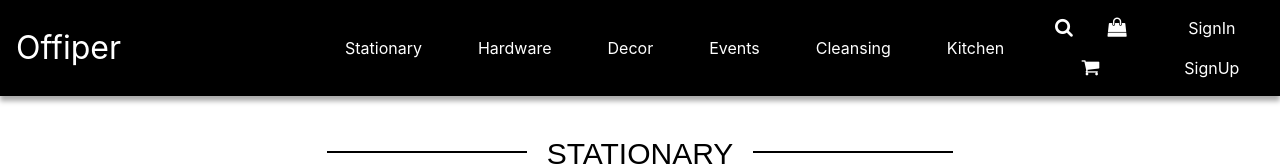
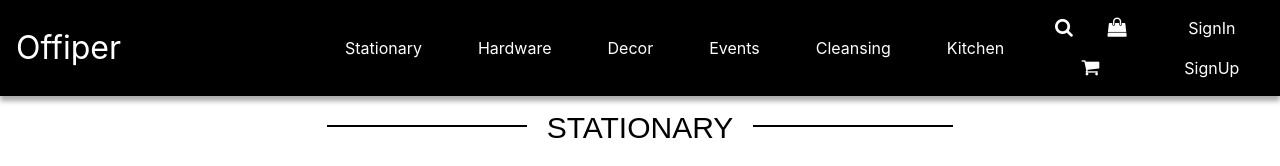
Before and after one commit to madhav3009/Offiper-FrontEnd, a React (Create React App) app: page / in a window 1280 px wide. Shown: the top 166 px of the page. Built offline with nearby package versions, Linux system fonts and the light colour scheme.

Commit message:
navbar fixed-top

```diff
--- a/src/components/footer/footer.js
+++ b/src/components/footer/footer.js
@@ -9,6 +9,7 @@ const Footer = props => {
           <div class="col-sm-4 ">
             <img
               src={Logo}
+              class="img-fluid"
               id="Logo"
               style={{ width: "40vh", paddingTop: "5vh" }}
             />
--- a/src/components/navbar/navbar.js
+++ b/src/components/navbar/navbar.js
@@ -5,7 +5,7 @@ import { NavLink } from "react-router-dom";
 const Navbar = props => {
   return (
     <header>
-      <nav class="navbar navbar-expand-xl sticky-top navbar-dark bg-dark">
+      <nav class="navbar navbar-expand-xl fixed-top navbar-dark bg-dark">
         <NavLink to="/" exact className="navbar-brand">
           Offiper
         </NavLink>
--- a/src/components/navbar/navbar.scss
+++ b/src/components/navbar/navbar.scss
@@ -1,6 +1,8 @@
 .navbar {
   border-radius: 0px !important;
   box-shadow: 0px 5px 5px #aaaaaa;
+  z-index: 2;
+
 }
 .navbar-brand {
   font-size: 2em;
--- a/src/index.css
+++ b/src/index.css
@@ -6,6 +6,7 @@ body {
   -webkit-font-smoothing: antialiased;
   -moz-osx-font-smoothing: grayscale;
   font-size: 16px;
+  padding-top: 70px;
 }
 
 code {
```
